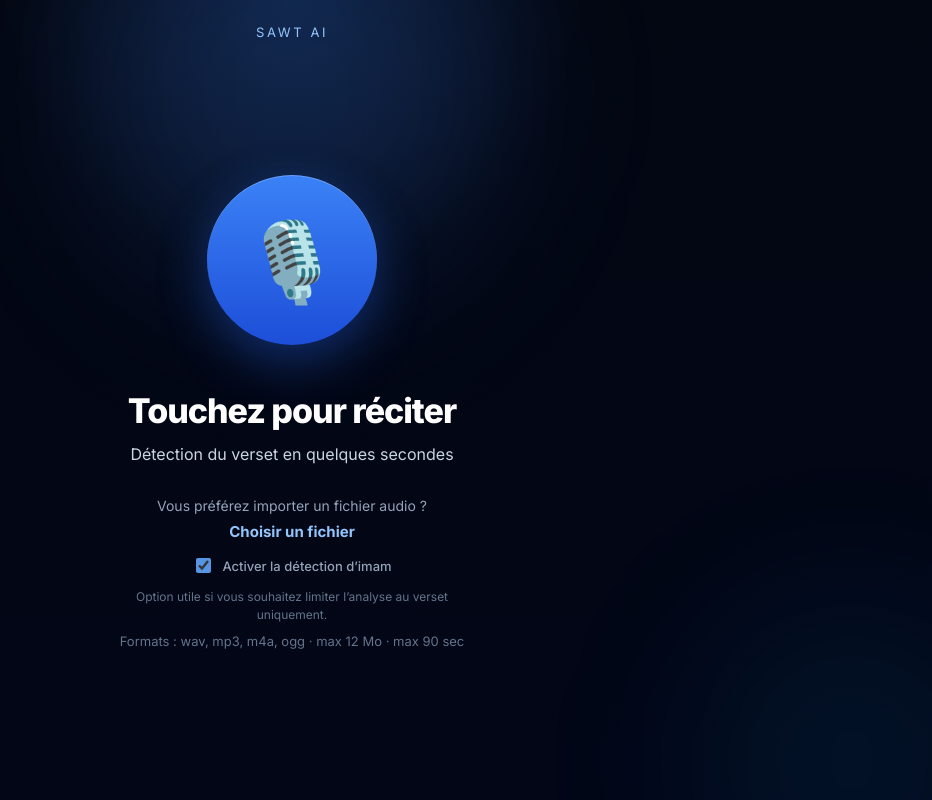
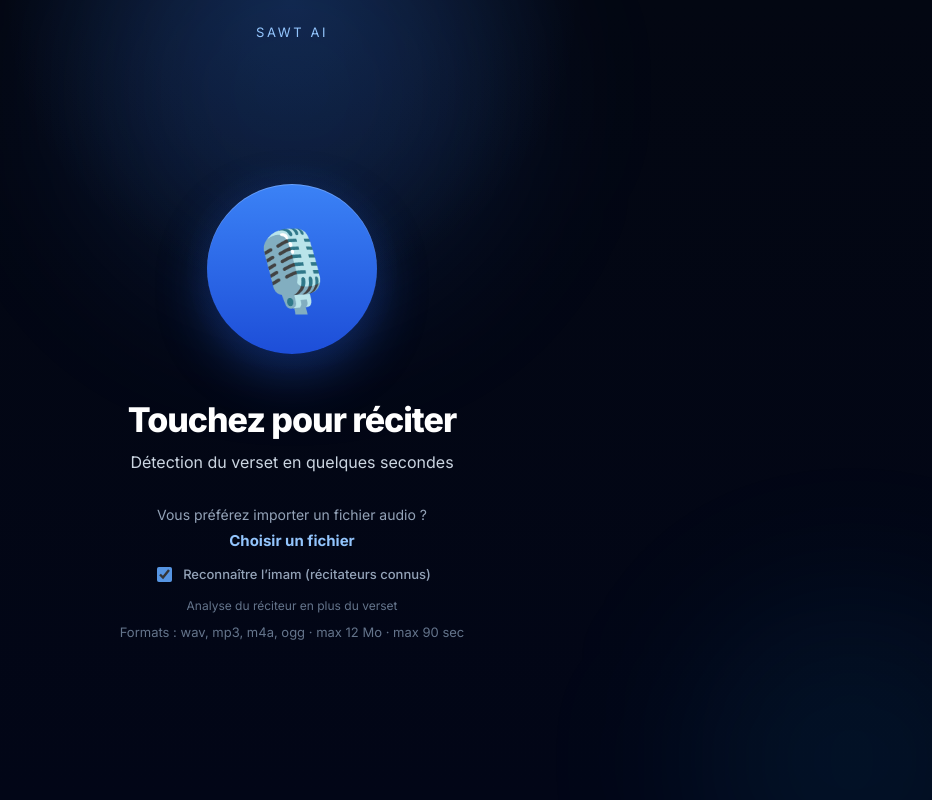
Before and after one commit to nlabrazi/sawt-ai, a Nuxt app in the folder ui/: page / in a window 1280 px wide. Shown: the whole page, without its empty margins (348-1280 px from the left). Built offline with nearby package versions, Linux system fonts and the light colour scheme.

Commit message:
refactor: Refactoring Dockerfile and RecognitionIdleScreen.vue for better model management
- Improved the way models are copied in Dockerfile
- Updated label and hint text in RecognitionIdleScreen.vue

```diff
--- a/ui/app/components/RecognitionIdleScreen.vue
+++ b/ui/app/components/RecognitionIdleScreen.vue
@@ -63,12 +63,12 @@ function onFileChange(event: Event) {
         <label class="imam-toggle">
           <input class="imam-toggle-checkbox" type="checkbox" :checked="detectImam" @change="onDetectImamChange">
           <span class="imam-toggle-text">
-            Activer la détection d’imam
+            Reconnaître l’imam (récitateurs connus)
           </span>
         </label>
 
         <p class="imam-toggle-hint">
-          Option utile si vous souhaitez limiter l’analyse au verset uniquement.
+          Analyse du réciteur en plus du verset
         </p>
 
         <p class="upload-hint">
```
Also changed, not shown: 1 other file (tests, documents, lock files or other folders).
